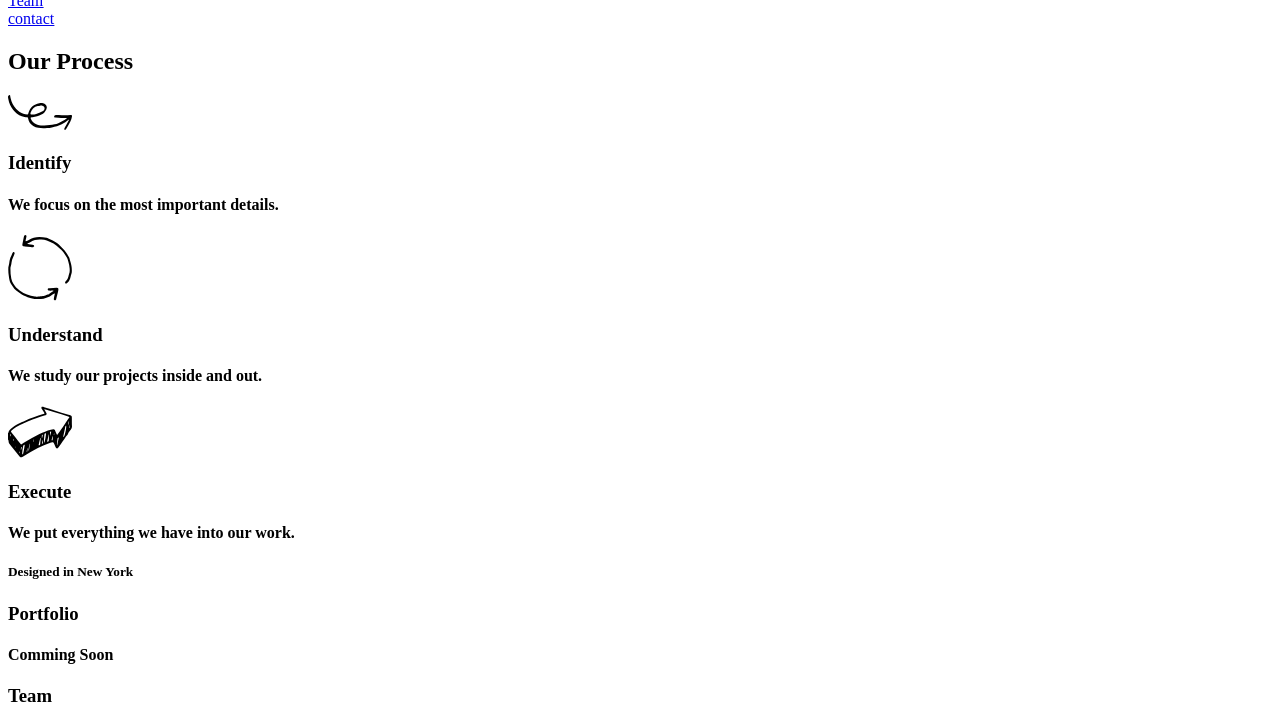
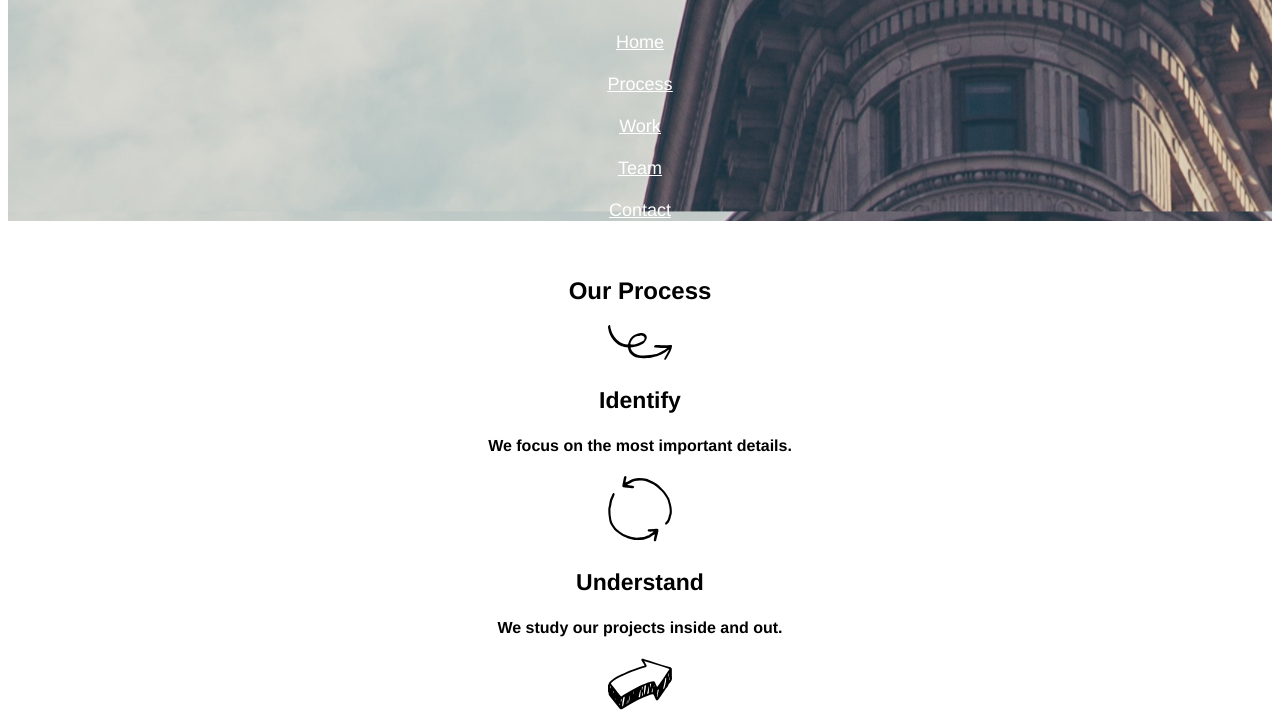
Before and after one commit to BarryJin/Broadway-Design, a plain HTML site: page index.html in a window 1280 px wide. Shown: the part 142-867 px from the top of the page. Drawn offline with Linux system fonts and the light colour scheme.

Commit message:
css work done

```diff
--- a/index.html
+++ b/index.html
@@ -2,7 +2,7 @@
 <html>
   <head>
     <meta charset="utf-8">
-    <link href="index.css" type="text/css" rel="stylesheet">
+    <link href="style.css" type="text/css" rel="stylesheet">
     <title>
       Broadway Design
     </title>
@@ -15,16 +15,17 @@
 
     <p class="nav"><u>
       <a href="#h1">Home</a>
-      <br>
+      <br><br>
       <a href="#process">Process</a>
-      <br>
+      <br><br>
       <a href="#work">Work</a>
-      <br>
+      <br><br>
       <a href="#team">Team</a>
-      <br>
-      <a href="#contact">contact</a>
+      <br><br>
+      <a href="#contact">Contact</a>
     </u></p>
-    <div>
+    </div>
+    <br>
 
     <h2 id="process">
       Our Process
@@ -83,11 +84,13 @@
 
     <p class="trademark">
       © Broadway 2017
+      <strong>
       <a href="#h1">Home</a>
       <a href="#process">About</a>
       <a href="#work">Work</a>
       <a href="#team">Team</a>
       <a href="#contact">Contact</a>
+    </strong>
     </p>
 
   </body>
--- a/style.css
+++ b/style.css
@@ -0,0 +1,54 @@
+body{
+  text-align: center;
+  font-family: Helvetica;
+}
+
+h1{
+  font-size: 70px;
+  font-weight: bold;
+  color:white;
+}
+
+.nav{
+  font-size: 18px;
+  color:white;
+}
+
+div{
+  background-image: url("images/the-flatiron-building.png");
+  background-repeat: repeat-y;
+  background-position: center;
+}
+
+a:link {
+   color:inherit;
+}
+
+h2{
+  font-size: :32px;
+  font-weight: bold;
+}
+
+h3{
+  font-size: 23px;
+  font-weight: bold;
+}
+
+h4{
+  font-size: :14px;
+}
+
+#work{
+  font-size: 23px;
+  font-weight: bold;
+  color:white;
+  background-image: url("images/the-flatiron-building.png");
+  background-position: center;
+}
+
+.trademark{
+  font-size: 11px;
+  color: white;
+  background-color: dimgray;
+  text-align: left;
+}
```
